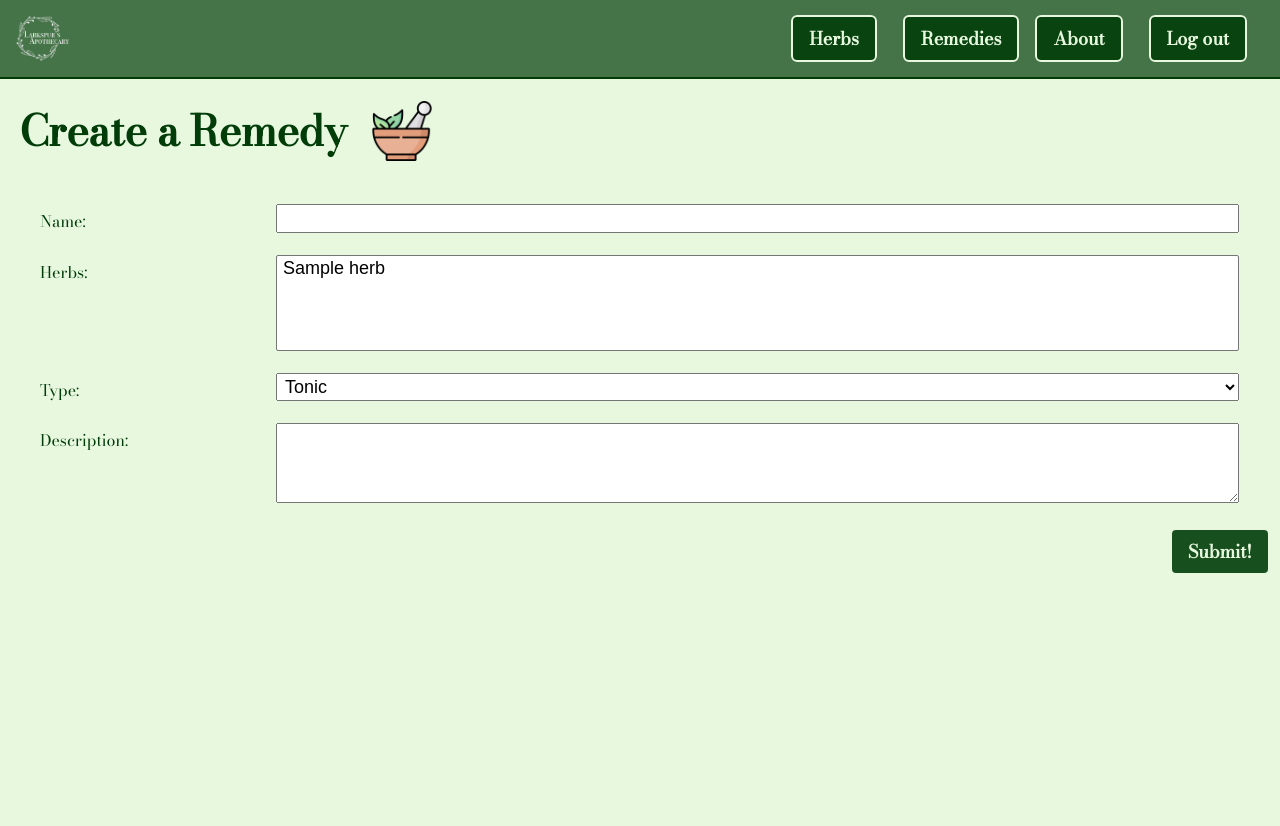
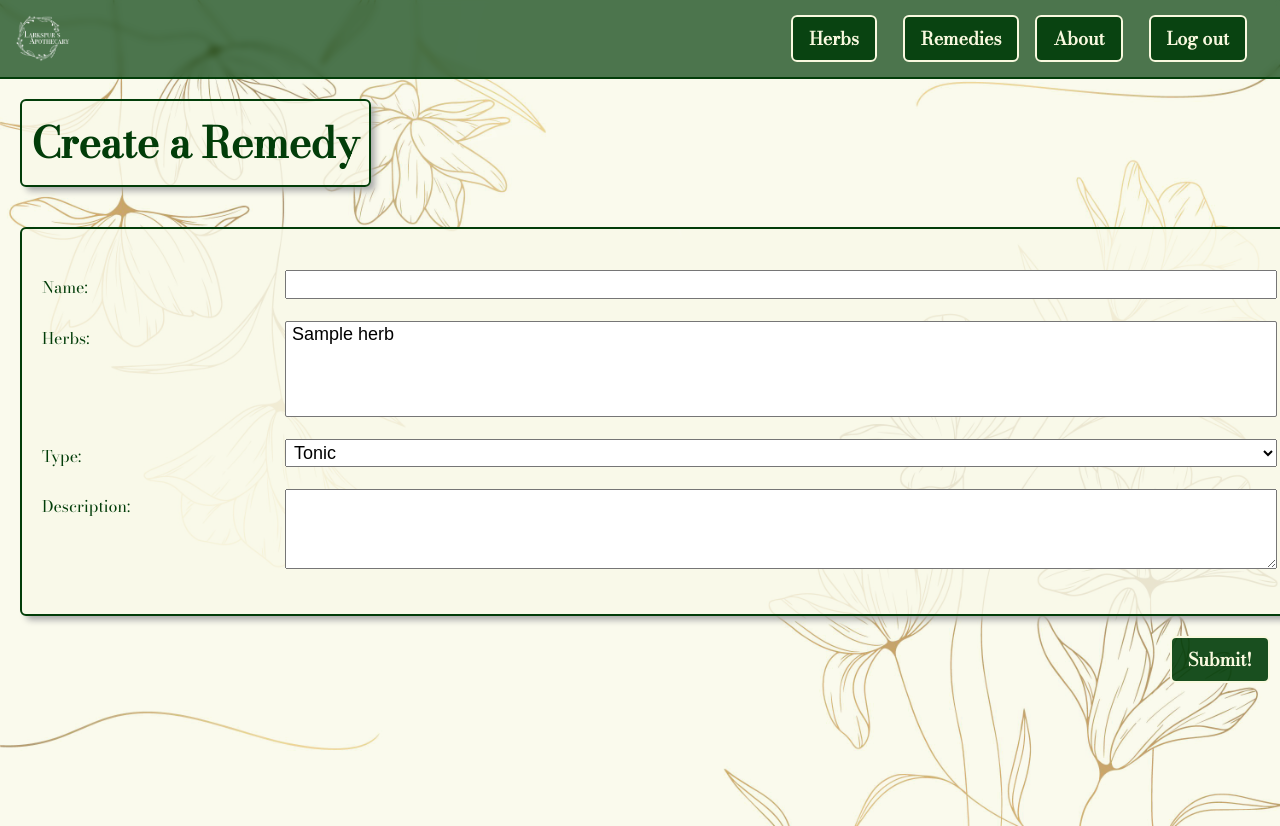
Before and after one commit to Amanda2900/larkspursapothecary, a Django app: page /remedies/create/ in a window 1280 px wide. Run offline with Django 3.2, Linux system fonts and the light colour scheme; a user stored in the database is signed in; tables that the repository leaves empty hold one stand-in row (values such as "Sample post").

Commit message:
added page bg and adjusted some css

```diff
--- a/main_app/static/css/base.css
+++ b/main_app/static/css/base.css
@@ -23,14 +23,21 @@ body {
   flex-direction: column;
   align-items: center;
   font-family: 'Bodoni Moda', serif;
+  background: url('floral-bg.png') no-repeat center center fixed;
+
+  -webkit-background-size: cover;
+  -moz-background-size: cover;
+  -o-background-size: cover;
+  background-size: cover;
   min-height: 100vh;
-  --body-bg: rgb(231, 248, 223);
+  --body-bg: rgba(249, 249, 233, 0.8);
   --nav-bg: rgba(2, 61, 9, 0.7);
   --nav-bg-ff: rgba(2, 61, 9, 0.9);
   --borders: rgb(2, 61, 9) solid 2px;
   --text-color: rgb(2, 61, 9);
   --link-hover-color: rgb(6, 65, 3);
   --button-bg: rgba(2, 61, 9, 0.9);
+  --button-bg2: rgb(249, 249, 223);
   --button-bg-hover: rgb(226, 226, 226);
   --submit: rgb(26, 128, 0);
   --card-box-shadow: 5px 5px 6px -1px #AAA;
@@ -88,11 +95,11 @@ nav li {
   outline: none;
   background-color: transparent;
   margin: 0;
-  color: var(--body-bg);
+  color: var(--button-bg2);
 }
 
 .navbar a:hover, .dropdown:hover .dropbtn {
-  background-color: var(--body-bg);
+  background-color: var(--button-bg2);
   color: var(--button-bg);
   border-radius: 0;
 }
@@ -100,7 +107,7 @@ nav li {
 .dropdown-content {
   display: none;
   position: absolute;
-  background-color: var(--body-bg);
+  background-color: var(--button-bg2);
   min-width: 160px;
   box-shadow: 0px 8px 16px 0px rgba(0,0,0,0.2);
   z-index: 1;
@@ -117,7 +124,7 @@ nav li {
 }
 
 .dropdown-content a:hover {
-  color: var(--body-bg);
+  color: var(--button-bg2);
   background-color:var(--button-bg);
 }
 
@@ -147,13 +154,13 @@ nav li {
 }
 
 .btn {
-  color: var(--body-bg);
+  color: var(--button-bg2);
   font-size: var(--font-l);
   padding: 8px 16px;
   border-radius: 6px;
   border-width: 2px;
   border-style: solid;
-  border-color: var(--body-bg);
+  border-color: var(--button-bg2);
   text-decoration: none;
   background-color: var(--button-bg);
   font-weight: 600;
@@ -163,7 +170,7 @@ nav li {
 }
 
 .btn:hover {
-  background-color: var(--body-bg);
+  background-color: var(--button-bg2);
   color: var(--button-bg);
   border-radius: 6px;
   border-width: 2px;
@@ -226,7 +233,7 @@ nav li {
     border-radius: 6px;
     border-width: 2px;
     border-style: solid;
-    border-color: var(--body-bg);
+    border-color: var(--button-bg2);
     background-color: var(--button-bg);
     padding: 8px 16px;
   }
@@ -240,11 +247,11 @@ nav li {
     background-color: var(--button-bg);
     margin: 0;
     border-radius: var(--card-border-radius);
-    color: var(--body-bg);
+    color: var(--button-bg2);
     border-radius: 6px;
     border-width: 2px;
     border-style: solid;
-    border-color: var(--body-bg);
+    border-color: var(--button-bg2);
   }
 
   .header-logo-container {
--- a/main_app/static/css/form.css
+++ b/main_app/static/css/form.css
@@ -4,10 +4,25 @@
   width: 100%;
 }
 
+h1{
+  border: var(--borders);
+  border-radius: var(--card-border-radius);
+  box-shadow: var(--card-box-shadow);
+  background-color: var(--body-bg);
+  padding: 10px;
+  margin: 20px;
+}
+
 table {
   padding: 0 40px;
   width: 100%;
   border-spacing: 0 20px;
+  border: var(--borders);
+  border-radius: var(--card-border-radius);
+  box-shadow: var(--card-box-shadow);
+  background-color: var(--body-bg);
+  padding: 20px;
+  margin: 20px;
 }
 
 th {
--- a/main_app/static/css/home.css
+++ b/main_app/static/css/home.css
@@ -33,6 +33,7 @@ main > section {
   justify-content: center;
   align-items: center;
   width: 80%;
+  background-color: var(--body-bg);
 }
 
 .login h1 {
--- a/main_app/templates/about.html
+++ b/main_app/templates/about.html
@@ -7,7 +7,7 @@
 
 {% block content %}
 
-  <h1>About Larkspur's Apothecary</h1>
+  <h1><span>About Larkspur's Apothecary</span></h1>
 
   <div class="about-text">
     <p> Welcome! Larkspur's Apothecary was founded in 1432. Begun by my great, great, great, great, great, great grandmother, Larkspur's has been provinding potions, tictures, balms, poultices, sachets, and bulk herbs to people in need for centuries. Our vast knowledge and wisdom of herbs and their healing properties has been passed down over the generations. There is no better apothecary to come to for all your herbal needs. Also, please come here and share your favorite remedies with us and other visitors! Just click on Create a Remedy to begin. </p>
--- a/main_app/templates/herbs/index.html
+++ b/main_app/templates/herbs/index.html
@@ -9,7 +9,6 @@
 
 <section class="page-header">
   <h1>Herb List</h1>
-  <img src="{% static 'images/thyme.png' %}" alt="thyme" />
 </section>
 <section class="card-container">
   {% for herb in herbs %}
--- a/main_app/templates/main_app/remedy_form.html
+++ b/main_app/templates/main_app/remedy_form.html
@@ -13,7 +13,6 @@
   {% else %}
     <h1>Create a Remedy</h1>
   {% endif %}
-  <img src="{% static 'images/herbs.png' %}" alt="herbs with a mortar and pestle"/>
 </div>
 <form action="" method="post" class="form-container">
   {% csrf_token %}
--- a/main_app/templates/myremedies.html
+++ b/main_app/templates/myremedies.html
@@ -9,7 +9,6 @@
 
 <section class="page-header">
   <h1>{{user.username}}'s Remedies</h1>
-  <img src="{% static 'images/potion.png' %}" alt="potion" />
 </section>
 <section class="card-container">
   {% for remedy in remedies %}
--- a/main_app/templates/remedies/detail.html
+++ b/main_app/templates/remedies/detail.html
@@ -69,10 +69,10 @@
           Choose photo
           <input type="file" name="photo-file" id="file-input">
         </label>
-        <button type="submit" class="btn">Upload Photo</button>
+        <button type="submit" class="btn ">Upload Photo</button>
       </form>
       <div class="remedy-actions">
-        <a href="{% url 'remedy_update' remedy.id %}" class="btn">Edit</a>
+        <a href="{% url 'remedy_update' remedy.id %}" class="btn action-btn">Edit</a>
         <a href="{% url 'remedy_delete' remedy.id %}" class="btn">Delete</a>
       </div>
     {% endif %}
--- a/main_app/templates/remedies/index.html
+++ b/main_app/templates/remedies/index.html
@@ -9,7 +9,6 @@
 
 <section class="page-header">
   <h1>Remedy List</h1>
-  <img src="{% static 'images/potion.png' %}" alt="potion" />
 </section>
 <section class="card-container">
   {% for remedy in remedies %}
```
Also changed, not shown: main_app/static/css/about.css (+16 -0 lines), main_app/static/css/herb-detail.css (+10 -11 lines), main_app/static/css/herb-index.css (+10 -0 lines), main_app/static/css/remedy-detail.css (+19 -1 lines), README.md, main_app/static/css/floral-bg.png (added), main_app/static/images/herbs.png (deleted).
